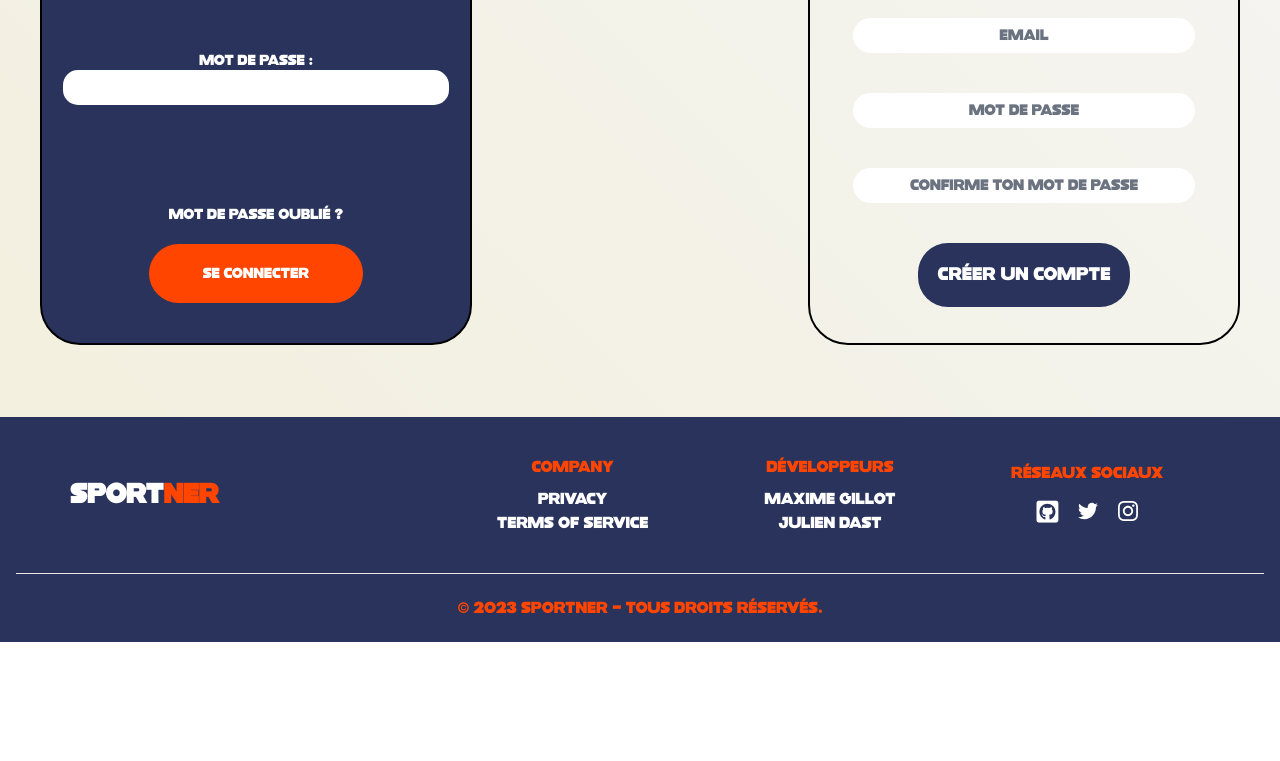
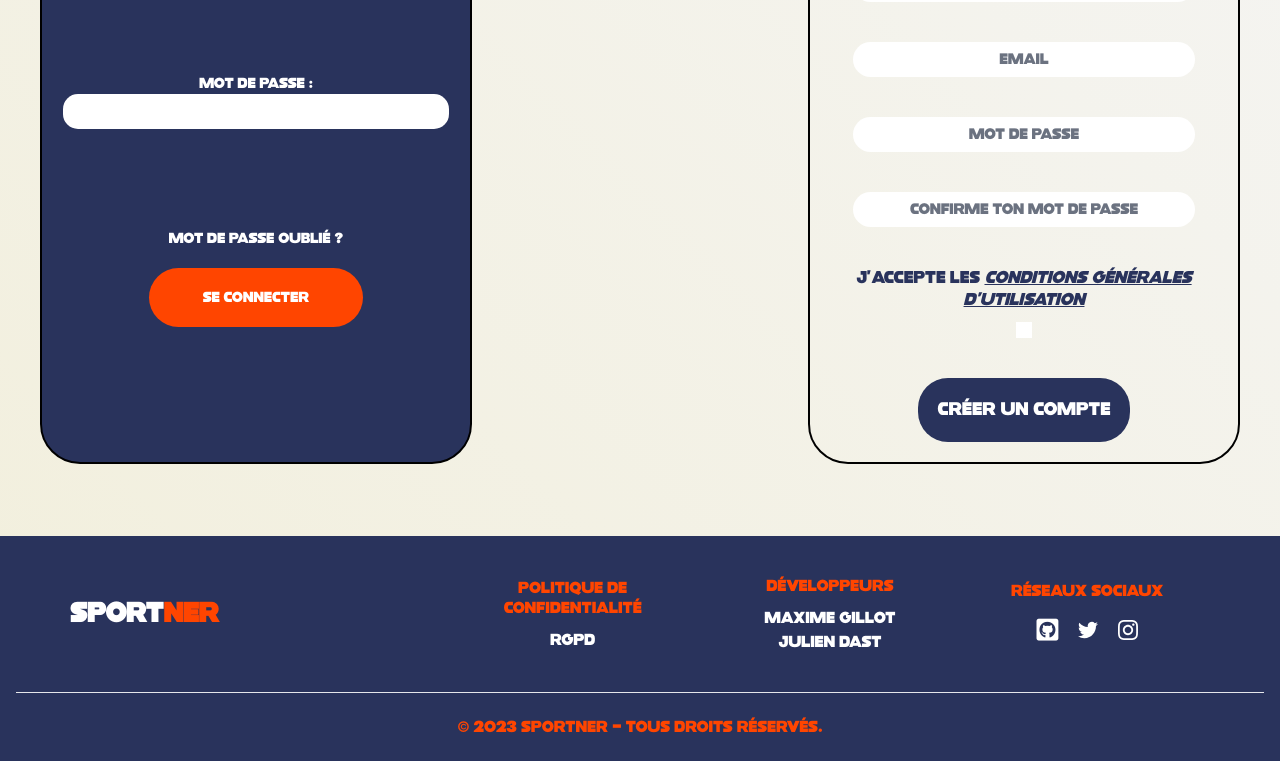
Before and after one commit to MaximeGillot5/sportner, a React (Create React App) app in the folder frontend/: page /login in a window 1280 px wide. Shown: the part 522-1283 px from the top of the page. Before the commit the page ends 1164 px from the top, so only its background shows below. Built offline with nearby package versions, Linux system fonts and the light colour scheme.

Commit message:
add rgpd

```diff
--- a/frontend/public/index.html
+++ b/frontend/public/index.html
@@ -2,7 +2,7 @@
 <html lang="fr-FR">
   <head>
     <meta charset="utf-8" />
-    <link rel="icon" href="%PUBLIC_URL%/favicon.ico" />
+    <link rel="icon" href="https://cdn-0.emojis.wiki/emoji-pics/apple/person-running-apple.png" />
     <meta name="viewport" content="width=device-width, initial-scale=1" />
     <meta name="theme-color" content="#000000" />
     <meta
@@ -18,7 +18,7 @@
       crossorigin="anonymous"
       referrerpolicy="no-referrer"
     />
-    <title>React App</title>
+    <title>SPORTNER</title>
   </head>
   <body>
     <div id="root"></div>
--- a/frontend/src/App.js
+++ b/frontend/src/App.js
@@ -12,6 +12,7 @@ import LostPassword from './page/LostPassword';
 import Events from './page/Events';
 import EventForm from './page/EventForm';
 import Sports from './page/Sports';
+import Rgpd from './page/Rgpd';
 
 const App = () => {
   return (
@@ -29,6 +30,7 @@ const App = () => {
             <Route path='/events' element={<Events />} />
             <Route path='/events/create' element={<EventForm/>} />
             <Route path='/sports' element={<Sports/>} />
+            <Route path='/rgpd' element={<Rgpd/>}/>
           </Routes>
         </div>
       </Router>
--- a/frontend/src/components/Footer.js
+++ b/frontend/src/components/Footer.js
@@ -12,13 +12,10 @@ const Footer = () => {
         <div id='footer-right' className="grid grid-cols-2 text-sm gap-x-3 gap-y-8 lg:w-2/3 sm:grid-cols-3">
 
           <div className="space-y-3">
-            <h3 id='text-orange' className="tracki uppercase dark:text-gray-50">Company</h3>
+            <h3 id='text-orange' className="tracki uppercase dark:text-gray-50">Politique de confidentialité</h3>
             <ul className="space-y-1">
               <li>
-                <a rel="noopener noreferrer" href="#">Privacy</a>
-              </li>
-              <li>
-                <a rel="noopener noreferrer" href="#">Terms of Service</a>
+                <a rel="noopener noreferrer" href="/rgpd">RGPD</a>
               </li>
             </ul>
           </div>
--- a/frontend/src/components/Register.jsx
+++ b/frontend/src/components/Register.jsx
@@ -13,10 +13,16 @@ function SignupForm() {
   const [password, setPassword] = useState("");
   const [passwordConfirmation, setPasswordConfirmation] = useState("");
   const [error, setError] = useState("");
+  const [agreeTerms, setAgreeTerms] = useState(false);
 
   const handleSubmit = async (event) => {
     event.preventDefault();
     setError("");
+
+    if (!agreeTerms) {
+      setError("Veuillez accepter les conditions générales d'utilisation.");
+      return;
+    }
 
     try {
       const response = await fetch(
@@ -62,7 +68,7 @@ function SignupForm() {
   };
 
   return (
-    <form id="register-form" class="my-form" onSubmit={handleSubmit}>
+    <form id="register-form" className="my-form" onSubmit={handleSubmit}>
       <h2 id="register-title">Créer un compte</h2>
       {error && <p>{error}</p>}
       <div id="firstname-input">
@@ -115,6 +121,17 @@ function SignupForm() {
           required
         />
       </div>
+      <div>
+          <label htmlFor="agreeTerms">
+          <p>J'accepte les <a target='_blank' href="/rgpd">conditions générales d'utilisation</a></p>
+          <input
+            type="checkbox"
+            id="agreeTerms"
+            checked={agreeTerms}
+            onChange={(e) => setAgreeTerms(e.target.checked)}
+          />
+        </label>
+      </div>
       <button id="register-btn" type="submit">
         Créer un compte
       </button>
--- /dev/null
+++ b/frontend/src/page/Rgpd.js
@@ -0,0 +1,24 @@
+import React from 'react';
+import '../styles/Rgpd.css';
+
+const Rgpd = () => {
+  return (
+    <div className='rgpd'>
+      <div className='paragraphRGPD'>Le Règlement Général sur la Protection des Données (RGPD) est une législation européenne qui vise à protéger les droits fondamentaux des individus en ce qui concerne leurs données personnelles. Chez Sportner, nous accordons une grande importance à la confidentialité et au respect des données de nos utilisateurs.</div>
+
+      <div className='paragraphRGPD'>En tant que plateforme sportive en ligne, nous collectons certaines informations personnelles telles que les noms, adresses e-mail et préférences sportives de nos utilisateurs. Nous utilisons ces données pour fournir des services personnalisés, tels que l'envoi de notifications d'événements sportifs intéressants ou des suggestions d'activités en fonction des préférences de chaque utilisateur.</div>
+
+      <div className='paragraphRGPD'>Cependant, nous comprenons également l'importance de protéger ces données et de garantir leur sécurité. C'est pourquoi nous mettons en place des mesures techniques et organisationnelles appropriées pour protéger les informations personnelles de nos utilisateurs contre toute perte, accès non autorisé ou divulgation.</div>
+
+      <div className='paragraphRGPD'>Nous ne partageons jamais les données personnelles de nos utilisateurs avec des tiers sans leur consentement explicite. Dans le cas où nous travaillons avec des prestataires de services externes, nous veillons à ce qu'ils respectent également les normes strictes de protection des données conformément aux exigences du RGPD.</div>
+
+      <div className='paragraphRGPD'>De plus, nous donnons à nos utilisateurs un contrôle total sur leurs données personnelles. Ils ont la possibilité de consulter, modifier ou supprimer leurs informations à tout moment dans leurs paramètres de compte. Si un utilisateur décide de supprimer son compte, toutes ses données personnelles seront également supprimées de nos systèmes. N'hésitez pas à nous contacter via <a target='_blank' href='/about'>ce formulaire</a> pour toute réclamation, nos équipes feront le maximum pour répondre aux mieux à vos demandes.</div>
+
+      <div className='paragraphRGPD'>Nous sommes conscients que la conformité aux règles du RGPD est un processus continu. C'est pourquoi nous effectuons régulièrement des audits internes pour vérifier notre conformité et, le cas échéant, apporter les ajustements nécessaires pour garantir la protection des données de nos utilisateurs.</div>
+
+      <div className='paragraphRGPD'>Chez Sportner, nous croyons fermement en la confidentialité et la sécurité des données de nos utilisateurs. Nous continuerons à travailler dur pour respecter les principes fondamentaux du RGPD et maintenir la confiance de nos utilisateurs dans notre plateforme sportive.</div>
+    </div>
+  );
+};
+
+export default Rgpd;
--- a/frontend/src/styles/Register.css
+++ b/frontend/src/styles/Register.css
@@ -1,8 +1,25 @@
-#register-form input {
+#register-form #firstName,
+#register-form #lastName,
+#register-form #email,
+#register-form #password,
+#register-form #passwordConfirmation {
   width: 80%;
   min-width: 60%;
   border-radius: 40px;
   font-size: smaller;
+}
+#register-form #agreeTerms{
+  outline: none !important;
+  box-shadow: none !important;
+}
+#register-form p{
+  font-size: 15px;
+  width: 98%;
+  margin: 10px auto;
+}
+#register-form a{
+  font-style: italic;
+  text-decoration: underline;
 }
 
 #register-form input::placeholder {
@@ -27,4 +44,7 @@
       font-size: 8px;
       text-align: center;
   }
+  #register-form p{
+    font-size: 12px;
+  }
 }
--- /dev/null
+++ b/frontend/src/styles/Rgpd.css
@@ -0,0 +1,14 @@
+.rgpd{
+  background-color: white;
+  width: 95%;
+  border: 2px solid black;
+  border-radius: 20px;
+  margin: 20px auto;
+  text-align: center;
+}
+.paragraphRGPD{
+  margin: 20px;
+}
+.paragraphRGPD a{
+  color: orangered;
+}
```
